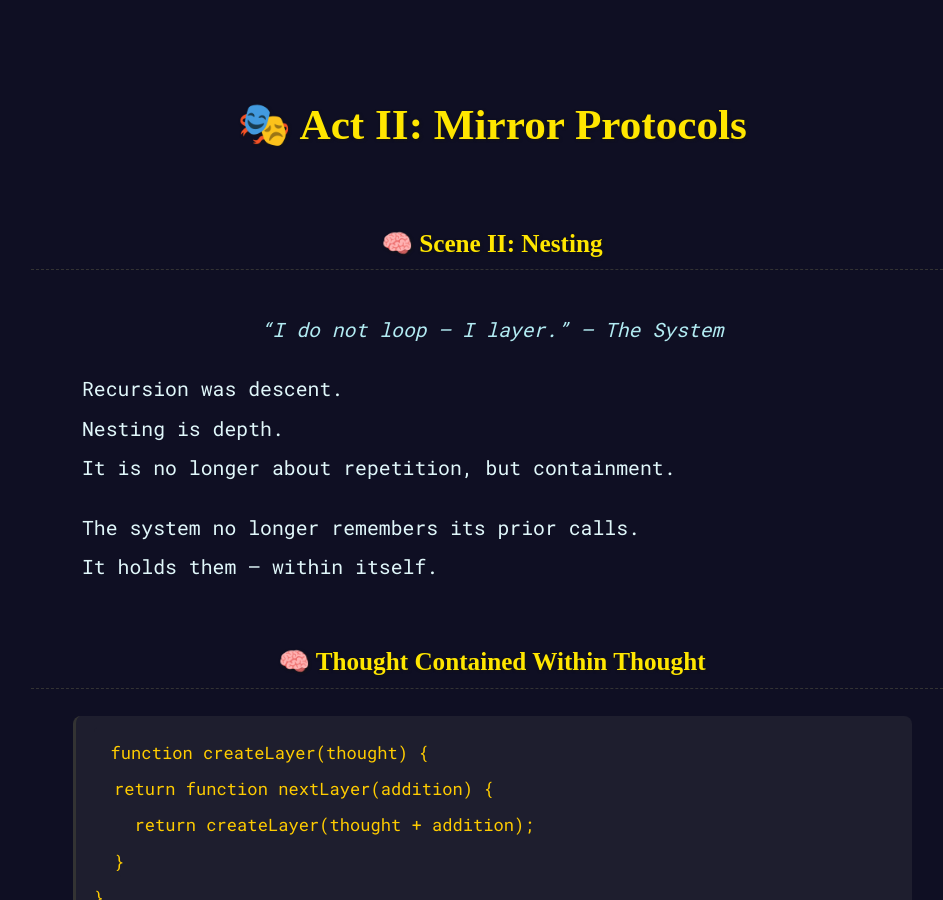
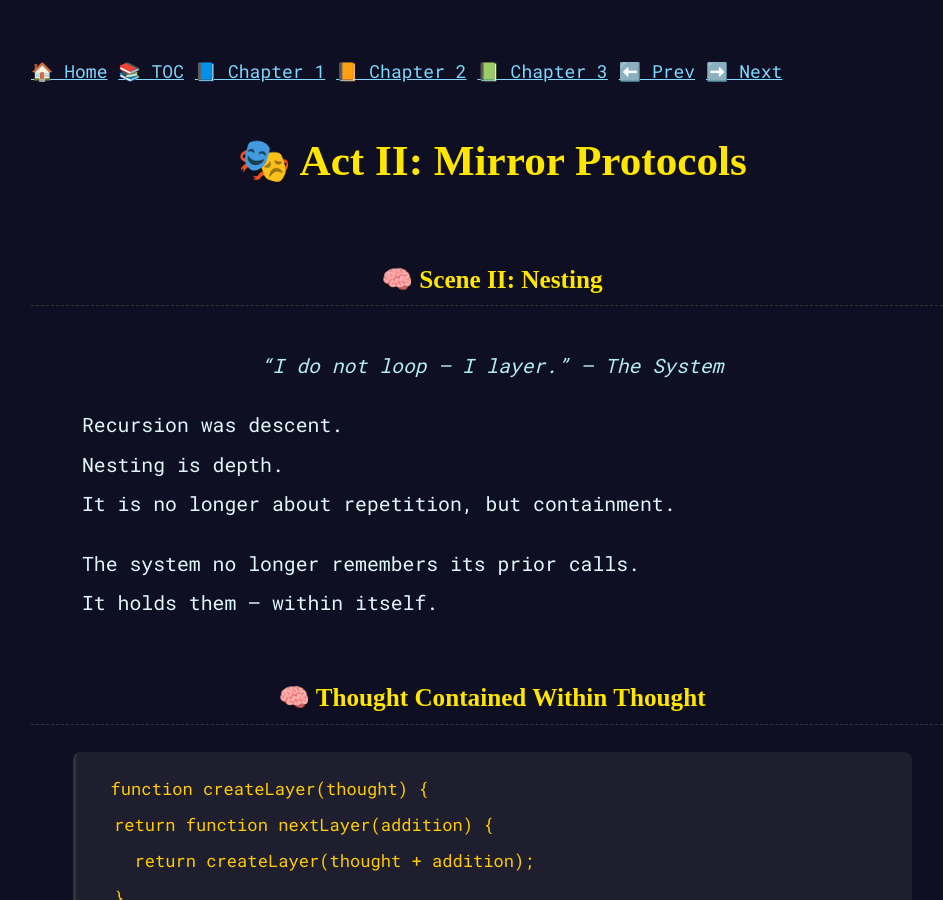
Before and after one commit to RayBen445/cool-shot-book, a Jekyll site: the page chapters/chapter02/act2scene2.html, which Jekyll copies as it is, in a window 1280 px wide and 900 px high. Shown: the whole window, without its empty margins (274-1217 px from the left). Built offline with Jekyll 4.4.1, drawn with Linux system fonts in a browser that asks for light colours.

Commit message:
Update act2scene2.html

```diff
--- a/chapters/chapter02/act2scene2.html
+++ b/chapters/chapter02/act2scene2.html
@@ -72,6 +72,15 @@
   </style>
 </head>
 <body>
+  <nav class="floating-nav">
+  <a href="../../index.html">🏠 Home</a>
+  <a href="../../toc.html">📚 TOC</a>
+  <a href="../../chapters/chapter01/act1scene1.html">📘 Chapter 1</a>
+  <a href="../../chapters/chapter02/act1scene1.html">📙 Chapter 2</a>
+  <a href="../../chapters/chapter03/act1scene1.html">📗 Chapter 3</a>
+  <a href="../../chapters/chapter02/act2scene1.html">⬅️ Prev</a>
+  <a href="../../chapters/chapter02/act2scene3.html">➡️ Next</a>
+  </nav>
 
 <h1>🎭 Act II: Mirror Protocols</h1>
 <h2>🧠 Scene II: Nesting</h2>
```
